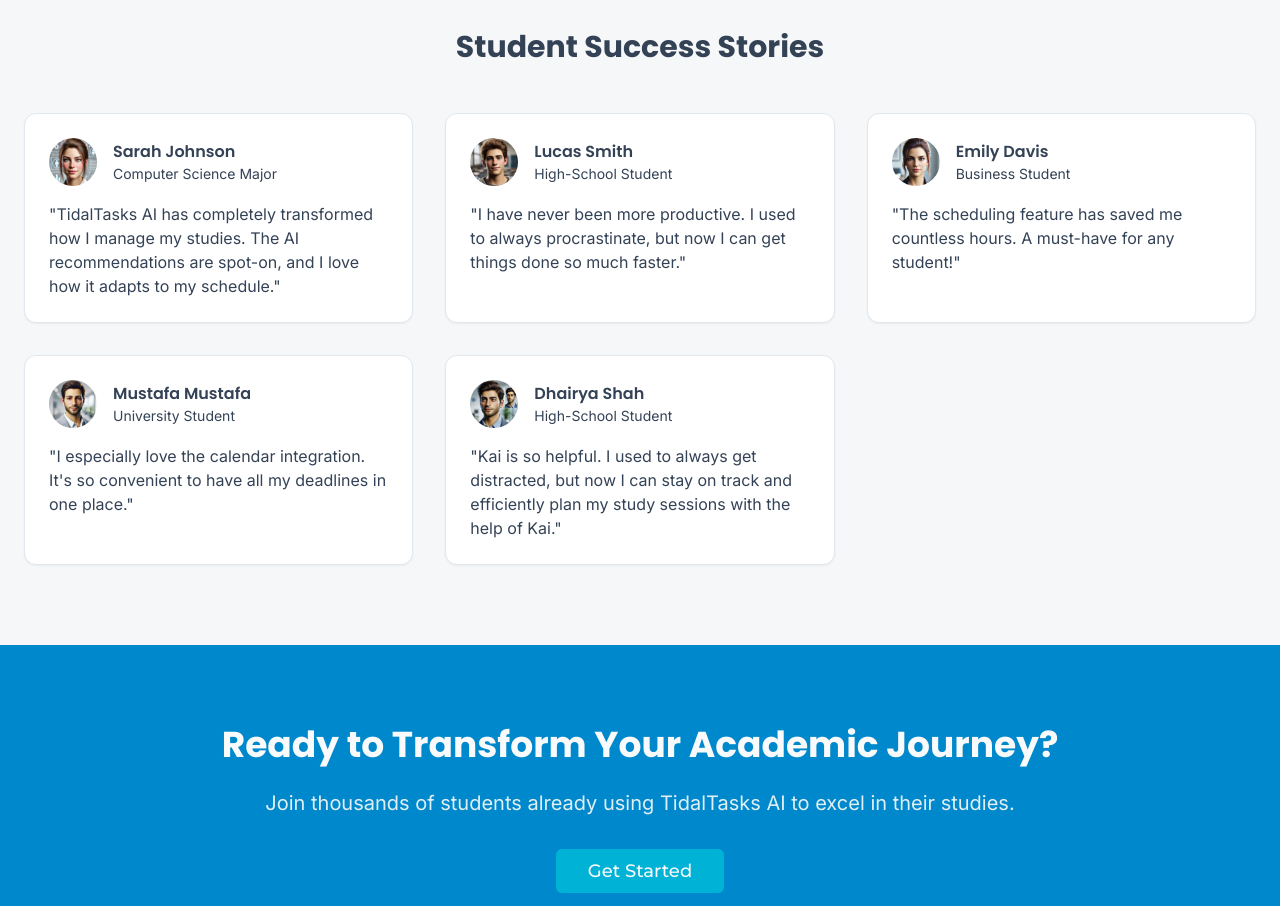
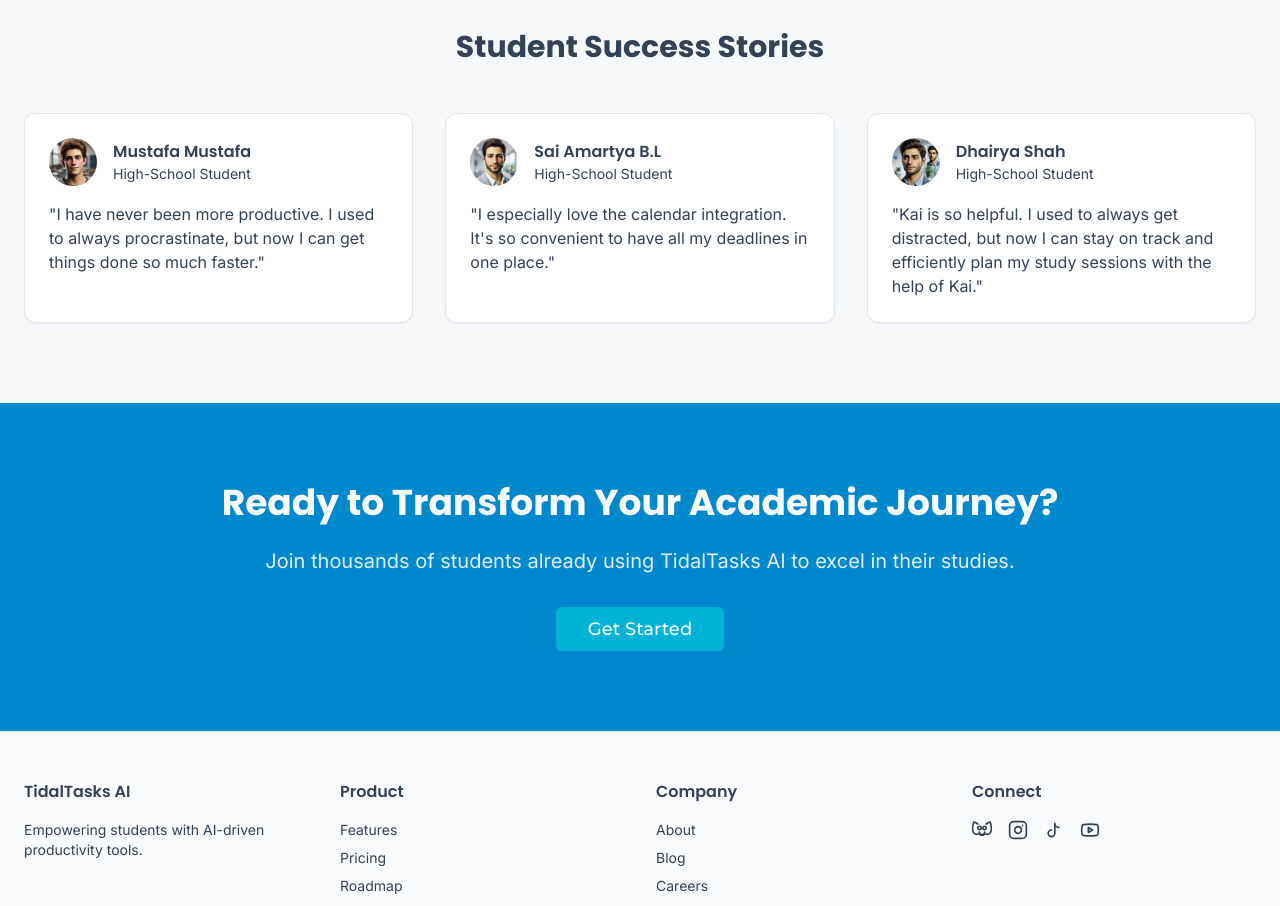
Before and after one commit to DhairyaS450/track-ai-web, a React (Vite) app in the folder client/: page / in a window 1280 px wide. Shown: the part 2380-3286 px from the top of the page. Built offline with nearby package versions, Linux system fonts and the light colour scheme; no server answers.

Commit message:
Remove innacurate student success stories

```diff
--- a/client/src/pages/Home.tsx
+++ b/client/src/pages/Home.tsx
@@ -101,29 +101,15 @@
   // Testimonial data
   const testimonials = [
     {
-      name: "Sarah Johnson",
-      role: "Computer Science Major",
-      image: "/testimonials/student1.jpg",
-      feedback:
-        "TidalTasks AI has completely transformed how I manage my studies. The AI recommendations are spot-on, and I love how it adapts to my schedule.",
-    },
-    {
-      name: "Lucas Smith",
+      name: "Mustafa Mustafa",
       role: "High-School Student",
       image: "/testimonials/student2.jpg",
       feedback:
         "I have never been more productive. I used to always procrastinate, but now I can get things done so much faster.",
     },
     {
-      name: "Emily Davis",
-      role: "Business Student",
-      image: "/testimonials/student3.jpg",
-      feedback:
-        "The scheduling feature has saved me countless hours. A must-have for any student!",
-    },
-    {
-      name: "Mustafa Mustafa",
-      role: "University Student",
+      name: "Sai Amartya B.L",
+      role: "High-School Student",
       image: "/testimonials/student4.jpg",
       feedback:
         "I especially love the calendar integration. It's so convenient to have all my deadlines in one place.",
```
